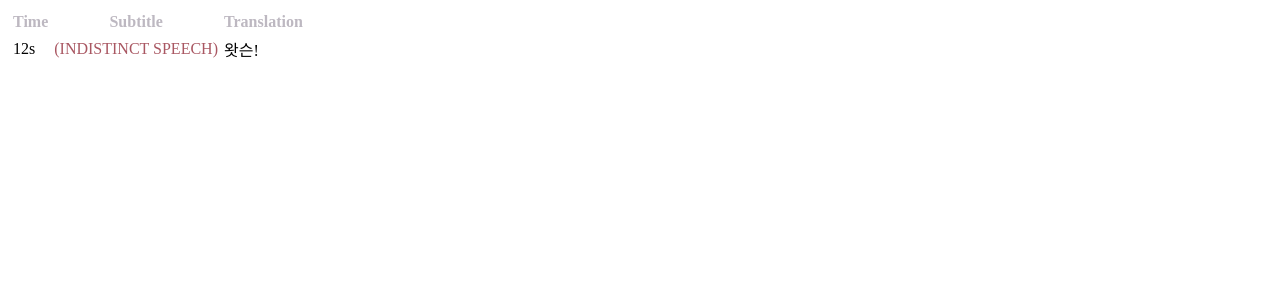
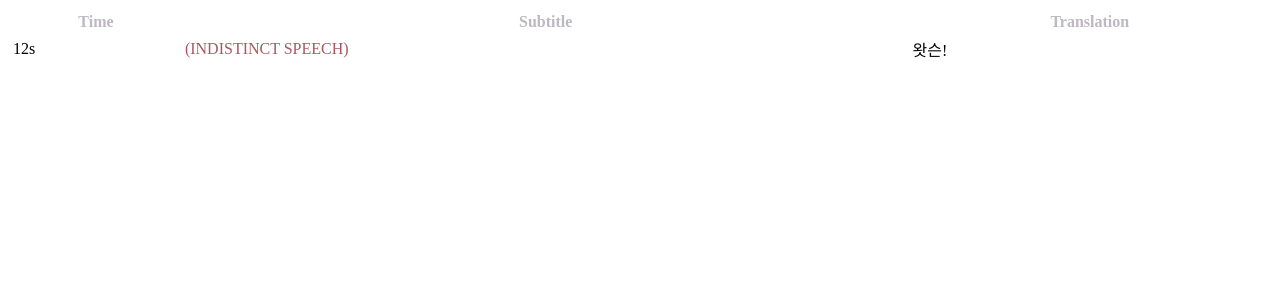
Before and after one commit to finddme/finddme.github.io, a Jekyll site: the page built from _posts/2021-01-02-Sherlock1.md, in a window 1280 px wide. Shown: the top 300 px of the page. Built offline with Jekyll 4.4.1, drawn with Linux system fonts in a browser that asks for light colours.

Commit message:
Update 2021-01-02-Sherlock1.md

```diff
--- a/_posts/2021-01-02-Sherlock1.md
+++ b/_posts/2021-01-02-Sherlock1.md
@@ -21,7 +21,7 @@ tag: English
     </style>
    </head>
    <body>
-     <table>
+     <table style="width:100%;">
        <thead>
        <tr><th>Time</th><th>Subtitle</th><th>Translation</th></tr>
        </thead>
```
